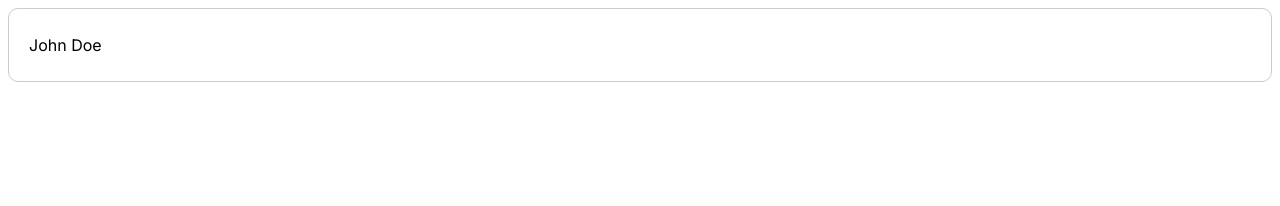
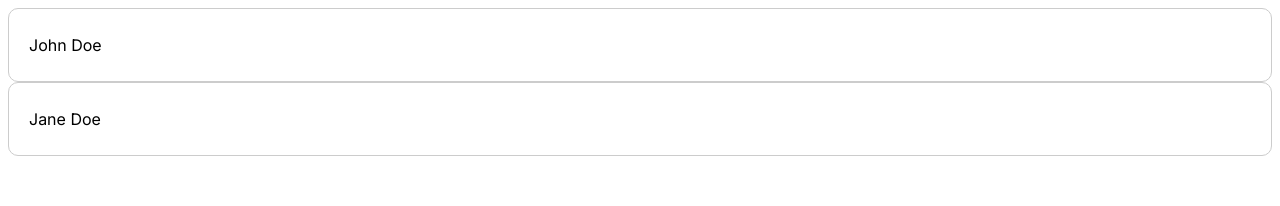
Before and after one commit to danwill89/test-gen-ai, a Next.js app: page / in a window 1280 px wide. Shown: the top 206 px of the page. Built offline with nearby package versions, Linux system fonts and the light colour scheme.

Commit message:
feat: added second card

```diff
--- a/app/page.tsx
+++ b/app/page.tsx
@@ -1,9 +1,10 @@
-import Image from 'next/image'
-import styles from './page.module.css'
 import Card from './components/card'
 
 export default function Home() {
   return (
-    <Card name="John Doe" />
+    <>
+      <Card name="John Doe" />
+      <Card name="Jane Doe" />
+    </>
   )
 }
```
